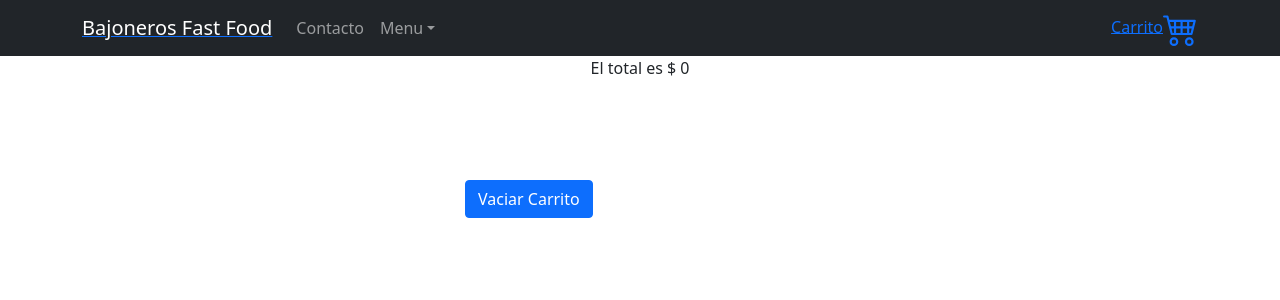
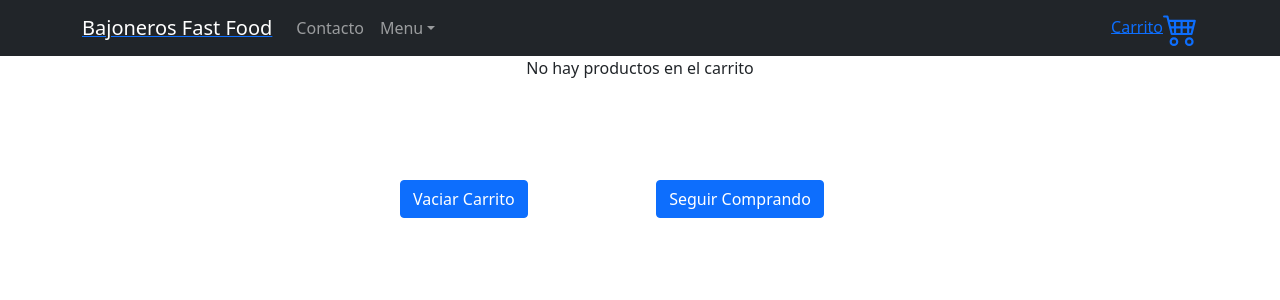
Before and after one commit to CarolinaOrtiz7/proyecto, a React (Create React App) app in the folder temp1/: page /cart in a window 1280 px wide. Shown: the top 300 px of the page. Built offline with nearby package versions, Linux system fonts and the light colour scheme; a web font is replaced by a local one.

Commit message:
cartview

```diff
--- a/temp1/src/components/Cart/Cart.jsx
+++ b/temp1/src/components/Cart/Cart.jsx
@@ -1,4 +1,5 @@
 import Button from "react-bootstrap/esm/Button";
+import { Link } from "react-router-dom";
 import { useCartContext } from "../../context/CartContext";
 
 
@@ -9,16 +10,16 @@ const Cart = () => {
 
 return <div>
 
-{cartList.length > 0 && (
+{cartList.length !== 0 ?<> (
           <div>
             <h1 className='prodcart'>Productos en Carrito:</h1>
           </div>
         )
-}
+
 
       {
       cartList.map(product =>
-        <>
+
         <div key={product.id}>
 <p>
   <span>{product.nombre}</span> <br></br>
@@ -26,21 +27,21 @@ return <div>
   Cantidad: {product.cantidad}
 </p>
 <Button className='borrarItem'  bg="dark" variant="dark" onClick={() => borrarItem(product.id)}>x</Button>
-</div>
+</div> )}
+
+{`El total es $ ${sumaTotal()}`}
 
 </>
 
+:
+
+<label>No hay productos en el carrito</label>
 
 
-)}
+      }
 
 
-{`El total es $ ${sumaTotal()}`}
-
-
-
-
-
+<>
 
         <Button
           className="VaciarCarrito"
@@ -49,6 +50,12 @@ return <div>
           Vaciar Carrito
         </Button>
 
+        <Link to='/'>
+    <Button className="seguircomprando">Seguir Comprando</Button>
+            </Link>
+
+      </>
+
         </div>;
 };
 
--- a/temp1/src/styles/styles.css
+++ b/temp1/src/styles/styles.css
@@ -75,7 +75,7 @@
   display: flex;
   position: relative;
   top: 100px;
-  left: 465px;
+  left: 400px;
 }
 
 .cart2 {
@@ -103,4 +103,10 @@
 .prodcart {
   font-size: 2em;
 }
+
+.seguircomprando {
+  position: relative;
+  left: 100px;
+  top: 62px;
+}
 /*# sourceMappingURL=styles.css.map */
--- a/temp1/src/styles/styles.scss
+++ b/temp1/src/styles/styles.scss
@@ -73,7 +73,7 @@
         display: flex;
         position: relative;
         top:100px ;
-left: 465px;
+left: 400px;
      }
 
      .cart2{
@@ -107,3 +107,11 @@ left: 465px;
 
    font-size: 2em;
 }
+
+
+.seguircomprando{
+   position: relative;
+   left: 100px;
+   top: 62px;
+
+}
```
Also changed, not shown: 1 other file (tests, documents, lock files or other folders).
